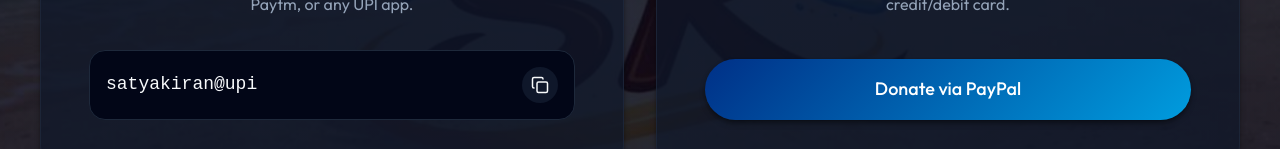
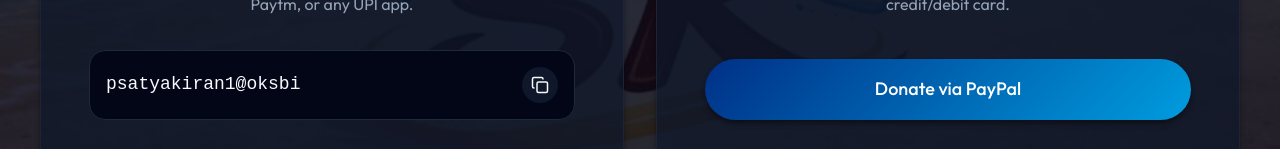
Before and after one commit to satyakiran29/skdev-web, a React (Vite) app: page /donate in a window 1280 px wide. Shown: the part 647-796 px from the top of the page. Built offline with nearby package versions, Linux system fonts and the light colour scheme.

Commit message:
Update UPI ID in Donate page

```diff
--- a/src/pages/Donate.jsx
+++ b/src/pages/Donate.jsx
@@ -38,7 +38,7 @@
           </p>
 
           <div style={{ width: '100%', padding: '1rem', backgroundColor: 'var(--bg-primary)', borderRadius: '1rem', border: '1px solid var(--border-color)', display: 'flex', alignItems: 'center', justifyContent: 'space-between', marginTop: 'auto' }}>
-            <span style={{ fontFamily: 'monospace', fontSize: '1.125rem', color: 'var(--text-primary)' }}>satyakiran@upi</span>
+            <span style={{ fontFamily: 'monospace', fontSize: '1.125rem', color: 'var(--text-primary)' }}>psatyakiran1@oksbi</span>
             <button onClick={handleCopyUPI} className="btn-icon" style={{ backgroundColor: 'var(--bg-secondary)' }} title="Copy UPI ID">
               {copiedUPI ? <CheckCircle2 size={18} color="#10b981" /> : <Copy size={18} />}
             </button>
```
